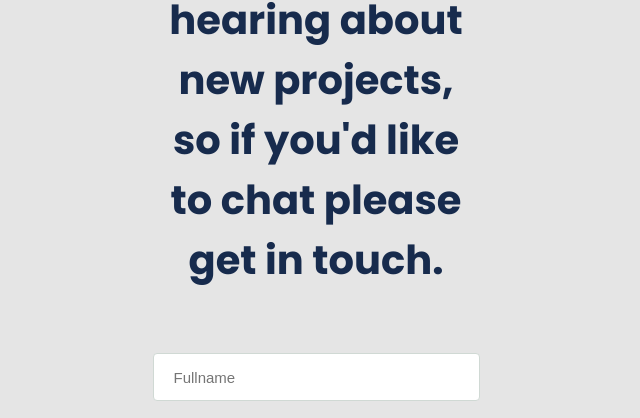
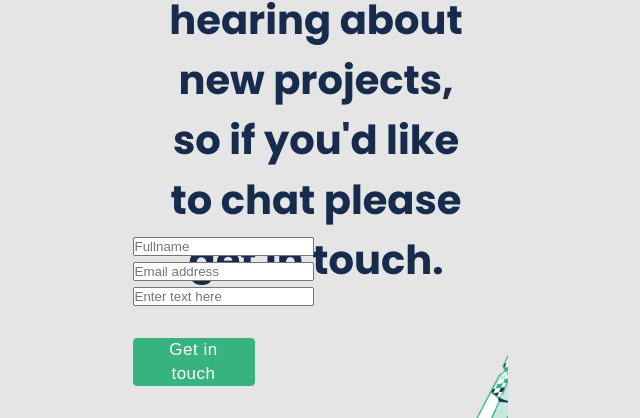
Before and after one commit to JacintaNgwu/My-Portfolio, a website: page index.html in a window 1280 px wide. Shown: the part 5819-6237 px from the top of the page, without its empty margins (320-960 px from the left). Drawn offline with Linux system fonts and the light colour scheme.

Commit message:
Updated style.css

```diff
--- a/style.css
+++ b/style.css
@@ -323,6 +323,13 @@ body {
   border-radius: 8px;
   list-style: none;
 }
+.form-container {
+
+}
+
+.primary-text2 {
+
+}
 
 .support-text2 {
   font-weight: 600px;
@@ -336,45 +343,7 @@ body {
 }
 
 .form {
-  margin-top: 120px;
-}
 
-.form input {
-  width: 327px;
-  height: 48px;
-  border-radius: 4px;
-  border: 1px solid #d0d9d4;
-  background: #fff;
-  margin-left: 20px;
-  color: #6b778c;
-  font-size: 15px;
-  font-weight: 400;
-  text-align: start;
-  padding: 20px;
-  margin-top: 20px;
-}
-
-.Enter {
-  margin-top: 20px;
-  margin-left: 20px;
-}
-
-.Enter input {
-  width: 327px;
-  height: 114px;
-  border-radius: 4px;
-  border: 1px solid #60c095;
-  background: #fff;
-  color: #6b778c;
-  font-size: 15px;
-  font-weight: 400;
-  padding: 10px 50px 70px 10px;
-}
-
-.project-button-3 {
-  width: 129px;
-  height: 48px;
-  margin-left: 120px;
 }
 
 .supporting-text {
```
